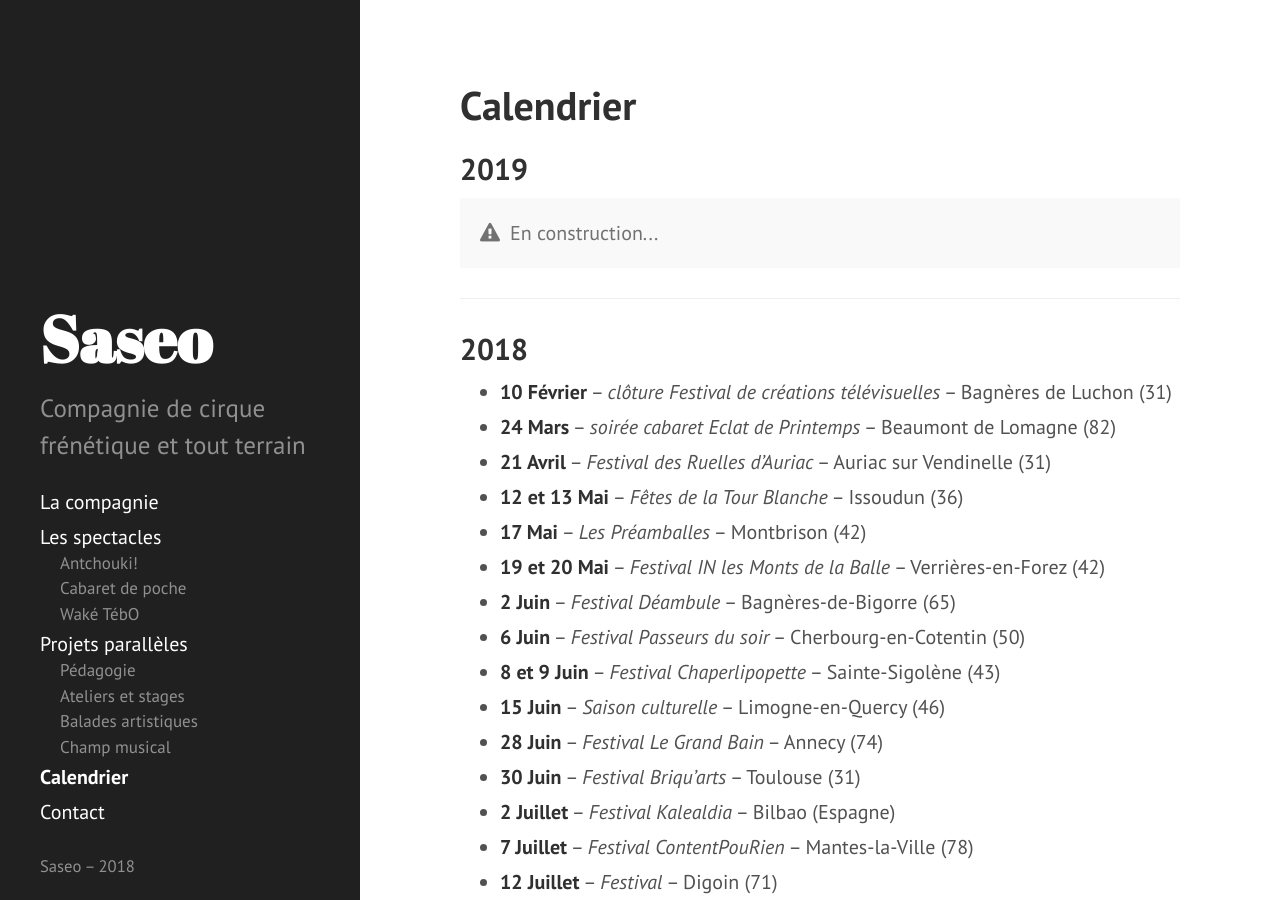
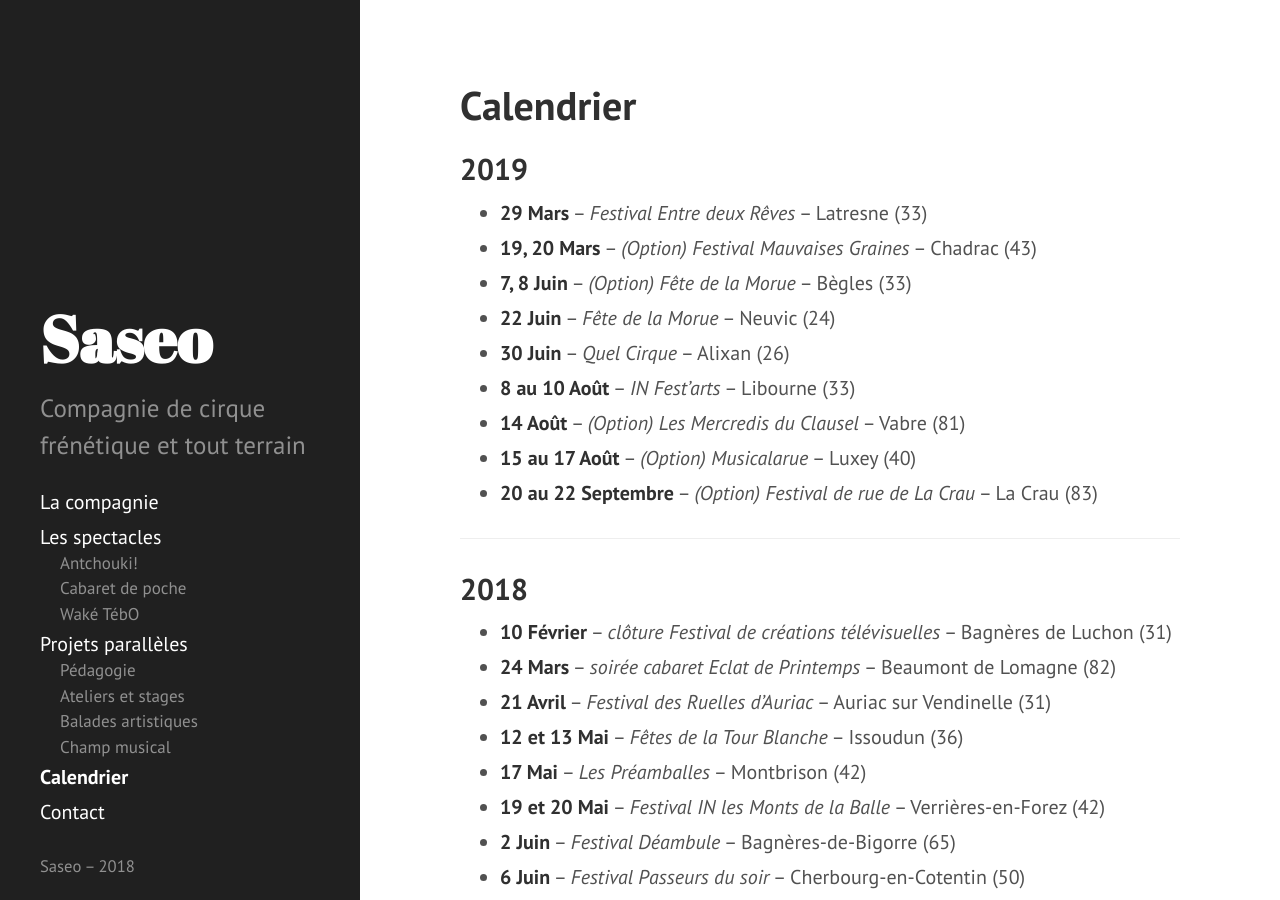
Before and after one commit to rizoom/saseo.org, a Jekyll site: the page built from calendrier.md, in a window 1280 px wide and 900 px high. Built offline with Jekyll 4.4.1, drawn with Linux system fonts in a browser that asks for light colours; some of the changed text lies outside the part shown.

Commit message:
Mise à jour calendrier 2019
Lorraine

```diff
--- a/calendrier.md
+++ b/calendrier.md
@@ -6,9 +6,15 @@ sidebar_order: 3
 
 ## 2019
 
-<p class="message">
-  <i class="fa fa-exclamation-triangle" aria-hidden="true"></i><span class="ml-2">En construction...</span>
-</p>
+- **29 Mars** -- _Festival Entre deux Rêves_ -- Latresne (33)
+- **19, 20 Mars** -- _(Option) Festival Mauvaises Graines_ -- Chadrac (43)
+- **7, 8 Juin** -- _(Option) Fête de la Morue_ -- Bègles (33)
+- **22 Juin** -- _Fête de la Morue_ -- Neuvic (24)
+- **30 Juin** -- _Quel Cirque_ -- Alixan (26)
+- **8 au 10 Août** -- _IN Fest'arts_ -- Libourne (33)
+- **14 Août** -- _(Option) Les Mercredis du Clausel_ -- Vabre (81)
+- **15 au 17 Août** -- _(Option) Musicalarue_ -- Luxey (40)
+- **20 au 22 Septembre** -- _(Option) Festival de rue de La Crau_ -- La Crau (83)
 
 ---
 
@@ -45,6 +51,7 @@ sidebar_order: 3
 - **18 Novembre** -- _Saison culturelle_ -- Centre Culturel Saint-Simon, Toulouse (31)
 - **1er Décembre** -- _Comité d'entreprise_ -- Lahage (31)
 - **18 Décembre** -- _Représentations scolaires - Fête de fin d'année_ -- Caraman (31)
+- **19 Décembre** -- _Fête de fin d'année Maison d'enfants La Landelle_ -- Palleville (81)
 - **20 Décembre** -- _Représentation scolaire - Fête de fin d'année_ -- Montrabé (31)
 
 ---
```
